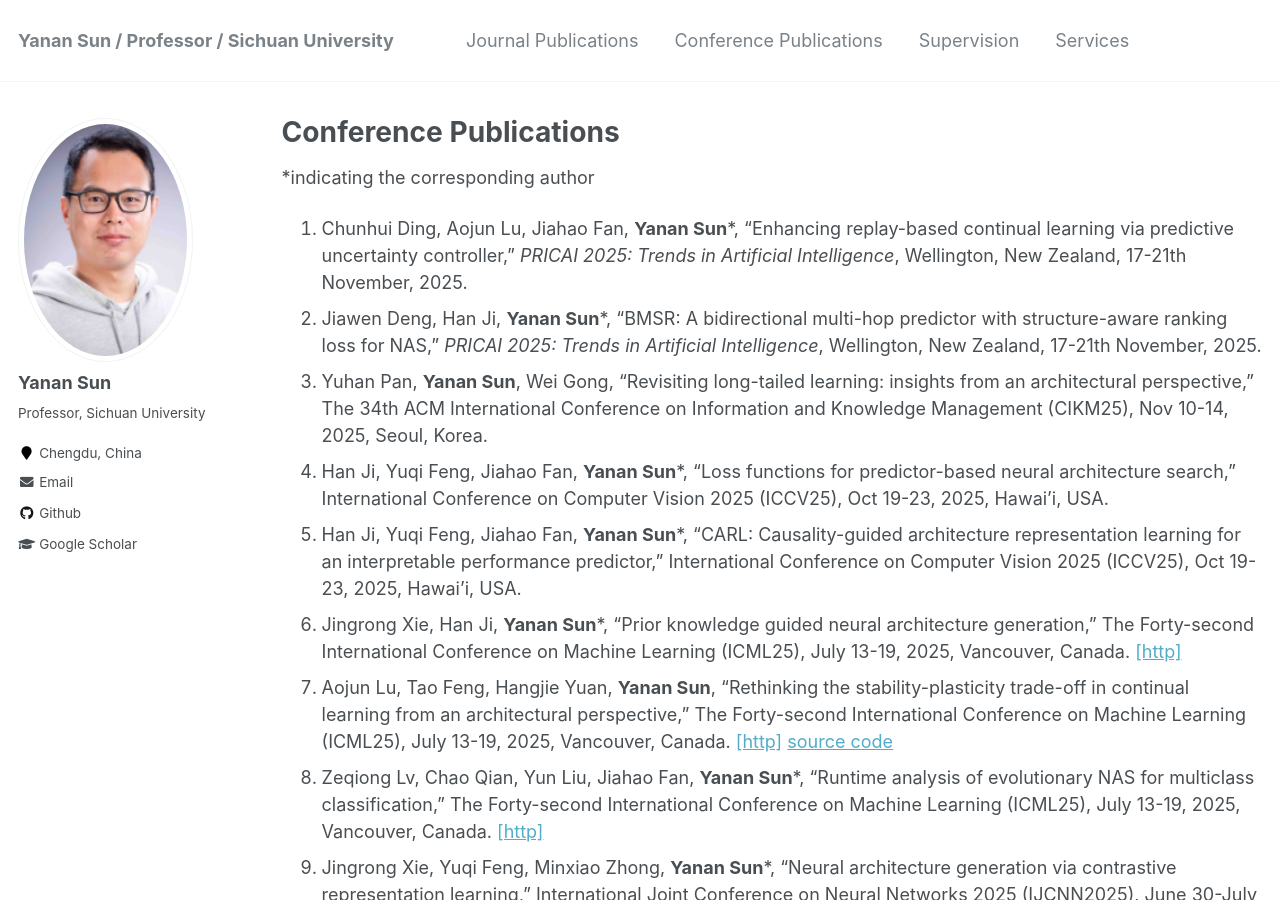
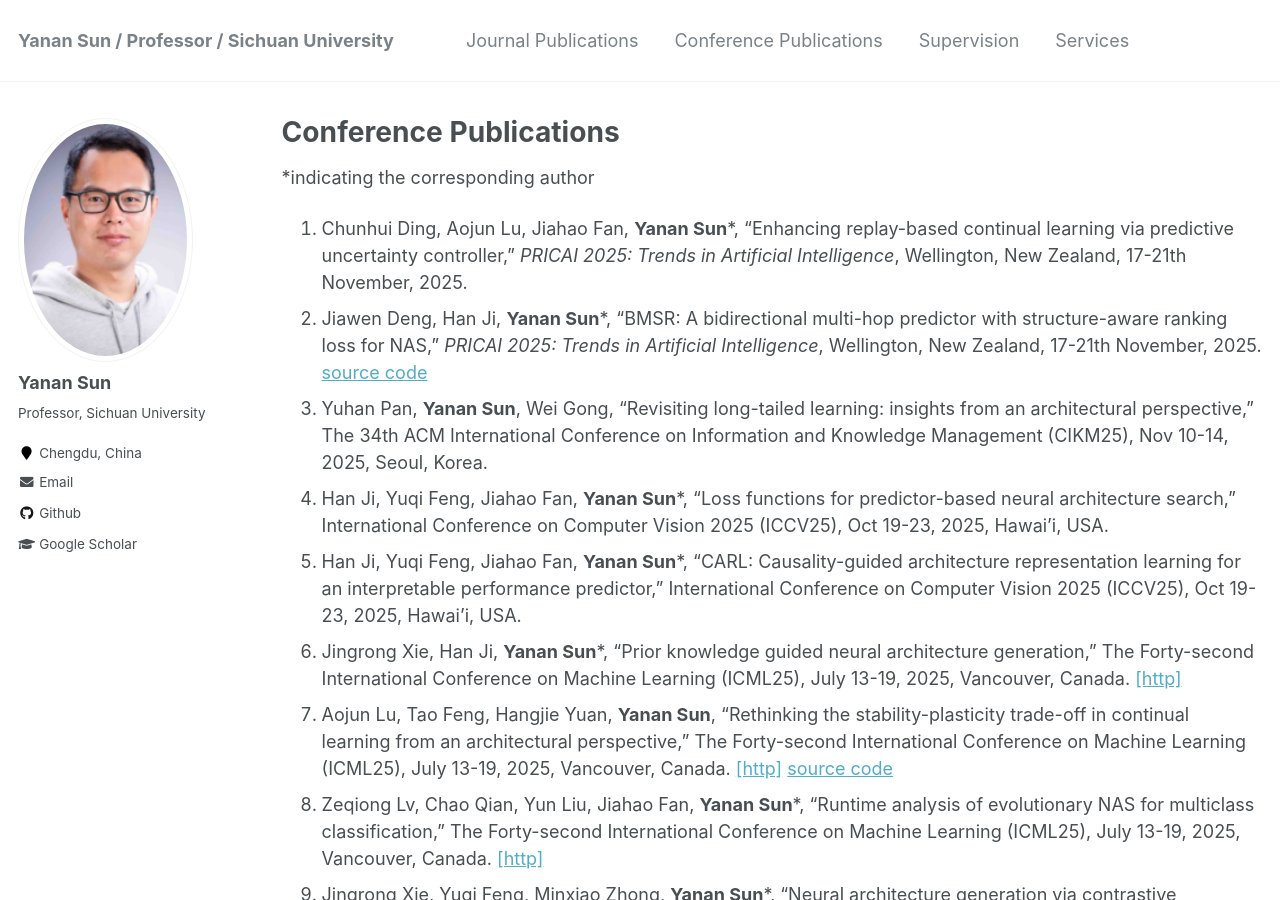
Before and after one commit to yn-sun/yn-sun.github.io, a Jekyll site: the page built from _pages/publications-c.md, in a window 1280 px wide and 900 px high. Built offline with Jekyll 4.4.1, drawn with Linux system fonts in a browser that asks for light colours; comment, search, counter and statistics services are not loaded.

Commit message:
Update publications-c.md

```diff
--- a/_pages/publications-c.md
+++ b/_pages/publications-c.md
@@ -7,7 +7,7 @@ author_profile: true
 *indicating the corresponding author
 
 1. Chunhui Ding, Aojun Lu, Jiahao Fan, **Yanan Sun***, "Enhancing replay-based continual learning via predictive uncertainty controller," <i>PRICAI 2025: Trends in Artificial Intelligence</i>, Wellington, New Zealand, 17-21th November, 2025.
-2. Jiawen Deng, Han Ji, **Yanan Sun***, "BMSR: A bidirectional multi-hop predictor with structure-aware ranking loss for NAS," <i>PRICAI 2025: Trends in Artificial Intelligence</i>, Wellington, New Zealand, 17-21th November, 2025.
+2. Jiawen Deng, Han Ji, **Yanan Sun***, "BMSR: A bidirectional multi-hop predictor with structure-aware ranking loss for NAS," <i>PRICAI 2025: Trends in Artificial Intelligence</i>, Wellington, New Zealand, 17-21th November, 2025. [source code](https://github.com/Thorn-222/BMSR)
 3. Yuhan Pan, **Yanan Sun**, Wei Gong, "Revisiting long-tailed learning: insights from an architectural perspective," The 34th ACM International Conference on Information and Knowledge Management (CIKM25), Nov 10-14, 2025, Seoul, Korea.
 4. Han Ji, Yuqi Feng, Jiahao Fan, **Yanan Sun***, "Loss functions for predictor-based neural architecture search," International Conference on Computer Vision 2025 (ICCV25), Oct 19-23, 2025, Hawai'i, USA.
 5. Han Ji, Yuqi Feng, Jiahao Fan, **Yanan Sun***, "CARL: Causality-guided architecture representation learning for an interpretable performance predictor," International Conference on Computer Vision 2025 (ICCV25), Oct 19-23, 2025, Hawai'i, USA.
```
